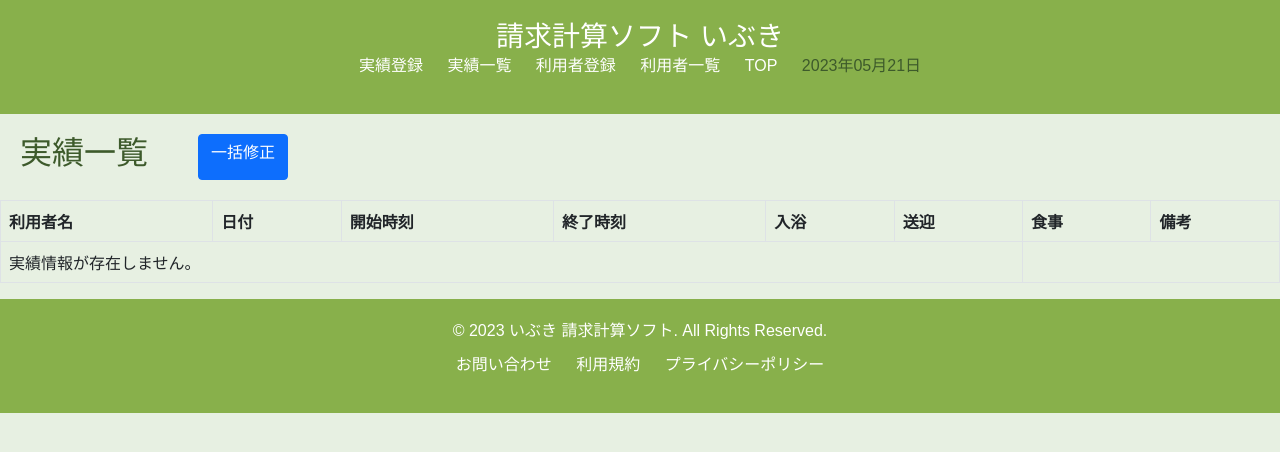
After one commit to Philomoon/kinocollege_friends, a Django app: page /actual_list in a window 1280 px wide. The commit adds this page. Shown: the top 452 px of the page. Run offline with Django 4.2, Linux system fonts and the light colour scheme; data that the repository does not hold is empty; some libraries are stand-ins or nearby versions.

```diff
--- a/ibuki_app/app_pj/settings.py
+++ b/ibuki_app/app_pj/settings.py
@@ -65,8 +65,7 @@ TEMPLATES = [
                 'django.contrib.auth.context_processors.auth',
                 'django.contrib.messages.context_processors.messages',
             ],
-            # bootstrap4利用のため追加
-            'builtins':[
+            'builtins': [
                 'bootstrap4.templatetags.bootstrap4',
             ],
         },
--- a/ibuki_app/ibuki_app.egg-info/requires.txt
+++ b/ibuki_app/ibuki_app.egg-info/requires.txt
@@ -1,2 +1,3 @@
 Django>=3.0
 django-bootstrap5
+bootstrap4
--- a/ibuki_app/invoice_app/models.py
+++ b/ibuki_app/invoice_app/models.py
@@ -44,3 +44,7 @@ class Actual(models.Model):
 
     class Meta:
         unique_together = ['user_name','date']
+
+class ServiceType(models.Model):
+    name = models.CharField(max_length=100)
+    base_price = models.DecimalField(max_digits=6,decimal_places=0)
--- /dev/null
+++ b/ibuki_app/invoice_app/templates/invoice_app/actual_list.html
@@ -0,0 +1,73 @@
+{% extends 'invoice_app/base.html' %}
+
+{% load bootstrap4 %}
+{% bootstrap_css %}
+{% bootstrap_javascript jquery='full' %}
+{%load static%}
+
+{% block content %}
+<div style="display: flex;margin: 20px;" class="list-title">
+    <h2>実績一覧</h2>
+    <a href="{% url 'actual_bulk_edit'%}" class="btn btn-primary" style="margin-left: 50px;">一括修正</a> <!-- 一括修正ボタン -->
+    <h4>{{msg}}</h4>
+</div>
+
+<table class="table table-bordered">
+    <tr>
+    <th>利用者名</th>
+    <th>日付</th>
+    <th>開始時刻</th>
+    <th>終了時刻</th>
+    <th>入浴</th>
+    <th>送迎</th>
+    <th>食事</th>
+    <th>備考</th>
+</tr>
+    {% for actual in actuals %}
+<tr>
+    <td>{{actual.user_name}}</td>
+    <td>{{ actual.date }}</td>
+    <td><input type="time" name="start_time_{{ actual.id}}" value="{{actual.start_time}}"></td>
+    <td><input type="time" name="end_time_{{ actual.id}}" value="{{actual.end_time}}"></td>
+    <td><input type="checkbox" name="bathing_{{ actual.id}}" {% if actual.bathing %}checked{% endif %}></td>
+    <td><input type="checkbox" name="transportation_{{ actual.id}}" {% if actual.transportation %}checked{% endif %}></td>
+    <td><input type="checkbox" name="meal_{{ actual.id}}" {% if actual.meal %}checked{% endif %}></td>
+    <td><input type="text" name="notes" value="{{actual.notes}}"></td>
+
+
+    <td>
+        <a href="{% url 'actual_edit' actual.id %}" class="btn btn-primary">修正</a> <!-- 修正ボタン -->
+        <a href="{% url 'actual_delete' actual.id %}" class="btn btn-danger">削除</a> <!-- 削除ボタン -->
+    </td>
+</tr>
+    {% empty %}
+<tr>
+    <td colspan="6">実績情報が存在しません。</td>
+</tr>
+    {% endfor %}
+</table>
+{% endblock %}
+
+<style>
+    .list-title{
+        margin: 20px;
+    }
+</style>
+
+<!-- データ修正時に随時DB更新 -->
+<script>
+    $("input[type='text']").on('input',function(){
+
+        $.ajax({
+            url:"{%url 'actual_edit_ajax' %}",
+            data:{
+                'qty':$(this).val(),
+                'id':$(this).attr('id'),
+                'name':$(this).attr('name'),
+                'csrfmiddlewaretoken':'{{csrf_token}}',
+            },
+            type:'POST',
+            dataType:'json',
+        })
+    })
+</script>
--- a/ibuki_app/invoice_app/templates/invoice_app/base.html
+++ b/ibuki_app/invoice_app/templates/invoice_app/base.html
@@ -1,5 +1,6 @@
-{%load bootstrap4 %}
+{% load bootstrap4 %}
 {%load static%}
+{% bootstrap_css %}
 
 <!DOCTYPE html>
 <html lang="ja">
@@ -8,7 +9,8 @@
     <meta name="viewport" content="width=device-width, initial-scale=1.0">
     <title>{% block title %}デフォルトタイトル {%endblock%}</title>
     <!-- 必要に応じてCSSファイルへのリンクを追加 -->
-    <link rel="stylesheet" href="{% static 'css/styles.css' %}">
+    <link rel="stylesheet" href="https://stackpath.bootstrapcdn.com/bootstrap/4.5.2/css/bootstrap.min.css">
+
 
     <!-- bootstrap-datepickerを読み込む -->
     <!-- 先にjQuery本体を読み込む -->
@@ -20,9 +22,11 @@
     <!-- Bootstrap CSS -->
     <link href="https://cdn.jsdelivr.net/npm/bootstrap@5.0.2/dist/css/bootstrap.min.css" rel="stylesheet" integrity="sha384-EVSTQN3/azprG1Anm3QDgpJLIm9Nao0Yz1ztcQTwFspd3yD65VohhpuuCOmLASjC" crossorigin="anonymous">
 
+    <!-- Bootstrap JavaScript -->
+    <script src="https://stackpath.bootstrapcdn.com/bootstrap/5.0.0/js/bootstrap.min.js"></script>
 
-    {% bootstrap_javascript jquery='full' %} {{ form.media }}
-
+    {% bootstrap_javascript jquery='full' %}
+    <link rel="stylesheet" type="text/css" href="{% static 'css/styles.css' %}">
     {%block extra_head %}{% endblock %}
 </head>
 
@@ -32,6 +36,7 @@
         <nav>
             <ul>
                 <li><a href="{% url 'input' %}">実績登録</a></li>
+                <li><a href="{% url 'actual_list' %}">実績一覧</a></li>
                 <li><a href="{% url 'client_add' %}">利用者登録</a></li>
                 <li><a href="{% url 'client_list' %}">利用者一覧</a></li>
                 <li><a href="{% url 'main' %}">TOP</a></li>
@@ -39,6 +44,8 @@
             </ul>
         </nav>
     </header>
+
+    <script src="{% static 'js/ajax.js' %}"></script>
 
     <main>
         {% block content %}{% endblock %}
--- a/ibuki_app/invoice_app/templates/invoice_app/client_list.html
+++ b/ibuki_app/invoice_app/templates/invoice_app/client_list.html
@@ -27,7 +27,7 @@
 
     <td>
         <a href="{%url 'client_modify' client.id %}" class="btn btn-primary">修正</a> <!-- 修正ボタン -->
-        <a href="{%url 'client_delete' client.id %}" class="btn btn-primary">削除</a> <!-- 削除ボタン -->
+        <a href="{%url 'client_delete' client.id %}" class="btn btn-danger">削除</a> <!-- 削除ボタン -->
     </td>
 </tr>
     {% empty %}
--- a/ibuki_app/invoice_app/templates/invoice_app/input.html
+++ b/ibuki_app/invoice_app/templates/invoice_app/input.html
@@ -9,8 +9,9 @@
 {% block title %}実績入力{%endblock%}
 
 {%block content %}
-    <!-- 実績入力画面 -->
-    <h1>実績登録画面</h1>
+<!-- 実績入力画面 -->
+{{ form.media }}
+<h1>実績登録画面</h1>
     <form method = "POST" class="post-form">
         {% csrf_token %}
 
--- a/ibuki_app/invoice_app/templates/invoice_app/main.html
+++ b/ibuki_app/invoice_app/templates/invoice_app/main.html
@@ -1,5 +1,6 @@
 
 {% extends 'invoice_app/base.html' %}
+{% load bootstrap4 %}
 
 {% block title %}メイン画面{% endblock%}
 
--- a/ibuki_app/invoice_app/urls.py
+++ b/ibuki_app/invoice_app/urls.py
@@ -7,6 +7,10 @@ urlpatterns = [
     path('', views.main, name='main'),
     path('client_add/', views.client_add, name='client_add'),
     path('input/', views.input, name='input'),
+    path('actual_list',views.actual_list,name='actual_list'),
+    path('actual_list',views.actual_bulk_edit,name='actual_bulk_edit'),
+    path('actual_edit/<int:actual_id>',views.actual_edit,name='actual_edit'),
+    path('a_delete/<int:actual_id>',views.actual_delete,name='actual_delete'),
     path('client_list',views.client_list,name='client_list'),
     path('modify/<int:pk>/',Client_modify.as_view(),name='client_modify'),
     path('delete/<int:client_id>',views.Client_delete,name='client_delete'),
--- a/ibuki_app/invoice_app/views.py
+++ b/ibuki_app/invoice_app/views.py
@@ -1,7 +1,8 @@
-from django.shortcuts import render,redirect
+from django.shortcuts import render,redirect, get_object_or_404
 from django.views.generic.edit import UpdateView
+from django.forms import modelformset_factory
 from django.urls import reverse_lazy
-from .models import Client
+from .models import Client,Actual
 from .forms import ClientForm,ActualForm
 
 # サーバーからクライアントに返されるHTTPレスポンスを表すクラス
@@ -58,3 +59,58 @@ def input(request):
         'form':form,
     }
     return render(request,'invoice_app/input.html',params)
+
+
+def actual_list(request):
+    actuals = Actual.objects.all().order_by('date')
+    params = {
+        'actuals':actuals,
+    }
+    return render(request,'invoice_app/actual_list.html',params)
+
+def actual_edit(request, actual_id):
+    actual = get_object_or_404(Actual, id=actual_id)  # 指定されたIDのActualデータを取得
+    if request.method == 'POST':
+        form = ActualForm(request.POST, instance=actual)
+        if form.is_valid():
+            form.save()  # フォームの内容を保存
+            return redirect('actual_list')  # 一覧ページにリダイレクト
+    else:
+        form = ActualForm(instance=actual)
+    return render(request, 'invoice_app/actual_edit.html', {'form': form, 'actual': actual})
+
+def actual_edit_ajax(request):
+    id = request.POST.get('id')
+    name = request.POST.get('name')
+    value = request.POST.get('value')
+
+    actual = get_object_or_404(Actual, id=id)  # 指定されたIDのActualデータを取得
+
+    if request.method == 'POST':
+        form = ActualForm(request.POST, instance=actual)
+        if form.is_valid():
+            form.save()  # フォームの内容を保存
+            return redirect('actual_list')  # 一覧ページにリダイレクト
+
+def actual_delete(request,actual_id):
+    if actual_id:
+        actual_delete = Actual.objects.get(id=actual_id)
+        actual_delete.delete()
+    return redirect('actual_list')
+
+def actual_bulk_edit(request):
+    queryset = Actual.objects.all()
+
+    ActualFormSet = modelformset_factory(Actual, form=ActualForm, extra=0)
+    formset = ActualFormSet(request.POST or None, queryset = queryset)
+
+    if request.method == 'POST':
+        if formset.is_valid():
+            formset.save()
+            return redirect('actual_list')
+
+    params = {
+        'actuals':formset,
+        'msg':"更新しました",
+    }
+    return render(request,'invoice_app/actual_list.html',params)
--- /dev/null
+++ b/ibuki_app/static/js/ajax.js
@@ -0,0 +1,30 @@
+function getCookie(name) {
+  var cookieValue = null;
+  if (document.cookie && document.cookie !== '') {
+      var cookies = document.cookie.split(';');
+      for (var i = 0; i < cookies.length; i++) {
+          var cookie = jQuery.trim(cookies[i]);
+          // Does this cookie string begin with the name we want?
+          if (cookie.substring(0, name.length + 1) === (name + '=')) {
+              cookieValue = decodeURIComponent(cookie.substring(name.length + 1));
+              break;
+          }
+      }
+  }
+  return cookieValue;
+}
+
+var csrftoken = getCookie('csrftoken');
+
+function csrfSafeMethod(method) {
+  // these HTTP methods do not require CSRF protection
+  return (/^(GET|HEAD|OPTIONS|TRACE)$/.test(method));
+}
+
+$.ajaxSetup({
+  beforeSend: function (xhr, settings) {
+      if (!csrfSafeMethod(settings.type) && !this.crossDomain) {
+          xhr.setRequestHeader("X-CSRFToken", csrftoken);
+      }
+  }
+});
```
Also changed, not shown: ibuki_app/invoice_app/templates/invoice_app/actual_edit.html (added, +20 -0 lines), ibuki_app/requirements.txt (+4 -4 lines), ibuki_app/invoice_app/migrations/0005_servicetype.py (added).
